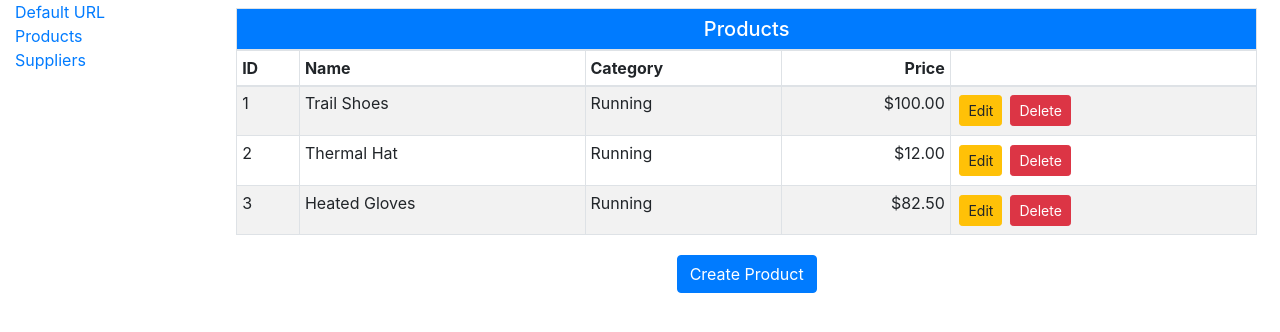
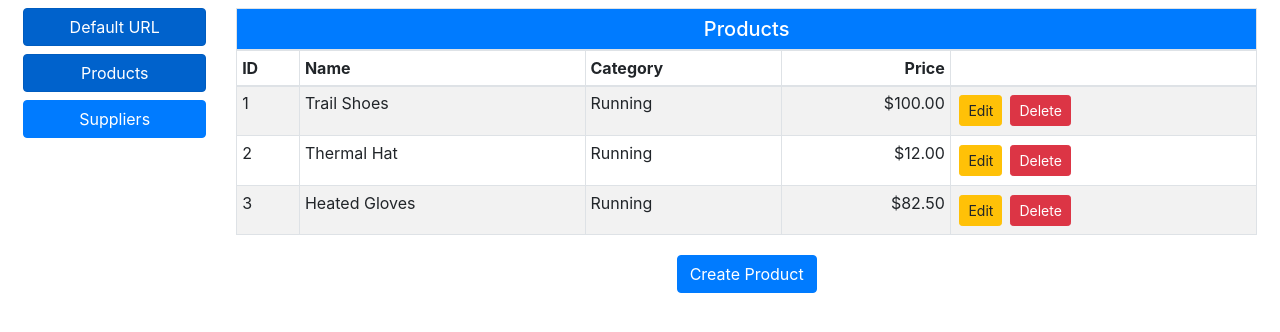
Before and after one commit to AbdulrhmnGhanem/react-sports, a React (Create React App) app: page /products in a window 1280 px wide. Shown: the top 332 px of the page. Built offline with nearby package versions, Linux system fonts and the light colour scheme.

Commit message:
Indicate the active route

```diff
--- a/src/components/Selector.js
+++ b/src/components/Selector.js
@@ -1,5 +1,5 @@
 import React, {Component} from "react";
-import { BrowserRouter as Router, Link, Route, Switch, Redirect } from "react-router-dom";
+import { BrowserRouter as Router, Link, Route, Switch, Redirect, NavLink } from "react-router-dom";
 import { ProductDisplay } from "./products/ProductDisplay";
 import { SupplierDisplay } from "./suppliers/SupplierDisplay";
 
@@ -12,14 +12,20 @@
                 <div className="container-fluid">
                     <div className="row">
                         <div className="col-2">
-                            <div><Link to="/">Default URL</Link></div>
-                            <div><Link to="/products">Products</Link></div>
-                            <div><Link to="/suppliers">Suppliers</Link></div>
+                            <NavLink className="m-2 btn btn-block btn-primary"
+                                     activeClassName="active"
+                                     to="/">Default URL</NavLink>
+                            <NavLink className="m-2 btn btn-block btn-primary"
+                                     activeClassName="active"
+                                     to="/products" >Products</NavLink>
+                            <NavLink className="m-2 btn btn-block btn-primary"
+                                     activeClassName="active"
+                                     to="/suppliers" replace>Suppliers</NavLink>
                         </div>
                         <div className="col">
                             <Switch>
                                 <Route path="/products" component={ ProductDisplay } />
-                                <Route path='/suppliers' component={ SupplierDisplay } />
+                                <Route path='/suppliers' component={ SupplierDisplay }  />
                                 <Redirect to="/products"/>
                             </Switch>
                         </div>
```
